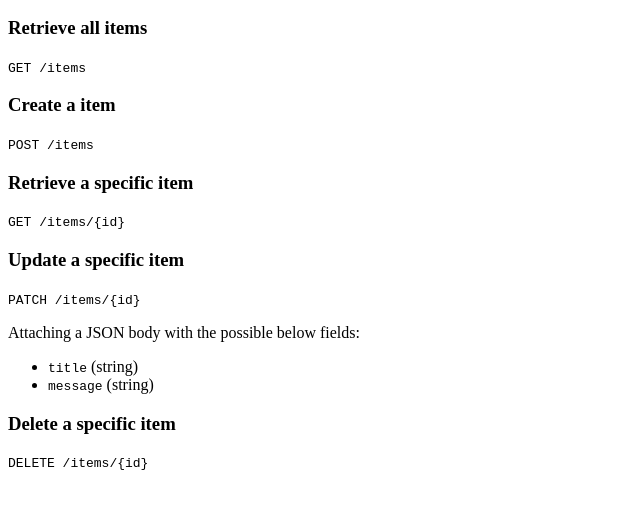
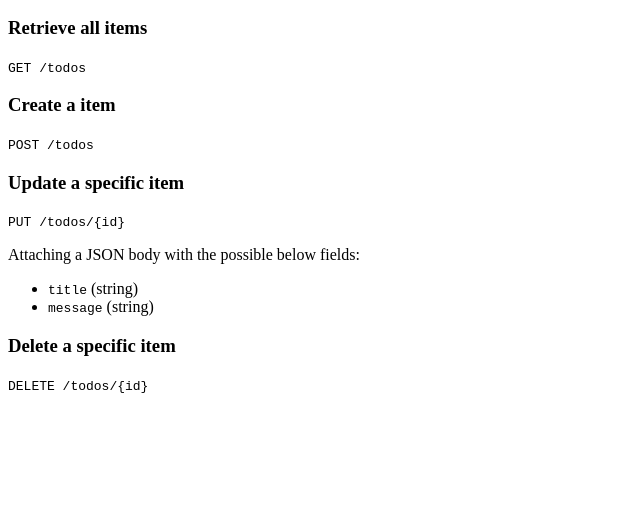
Before and after one commit to TomaszLaboj/to-do-list-back-end-tomasz-laboj, a website: page public/index.html in a window 1280 px wide. Shown: the part 110-618 px from the top of the page, without its empty margins (0-640 px from the left). Drawn offline with Linux system fonts and the light colour scheme.

Commit message:
removed comments, updated index page

```diff
--- a/public/index.html
+++ b/public/index.html
@@ -11,19 +11,15 @@
     <main>
       <section>
         <h3>Retrieve all items</h3>
-        <p><code>GET /items</code></p>
+        <p><code>GET /todos</code></p>
       </section>
       <section>
         <h3>Create a item</h3>
-        <p><code>POST /items</code></p>
-      </section>
-      <section>
-        <h3>Retrieve a specific item</h3>
-        <p><code>GET /items/{id}</code></p>
+        <p><code>POST /todos</code></p>
       </section>
       <section>
         <h3>Update a specific item</h3>
-        <p><code>PATCH /items/{id}</code></p>
+        <p><code>PUT /todos/{id}</code></p>
         <p>Attaching a JSON body with the possible below fields:</p>
         <ul>
           <li><code>title</code> (string)</li>
@@ -32,7 +28,7 @@
       </section>
       <section>
         <h3>Delete a specific item</h3>
-        <p><code>DELETE /items/{id}</code></p>
+        <p><code>DELETE /todos/{id}</code></p>
       </section>
     </main>
   </body>
```
Also changed, not shown: src/server.ts (+2 -5 lines).
